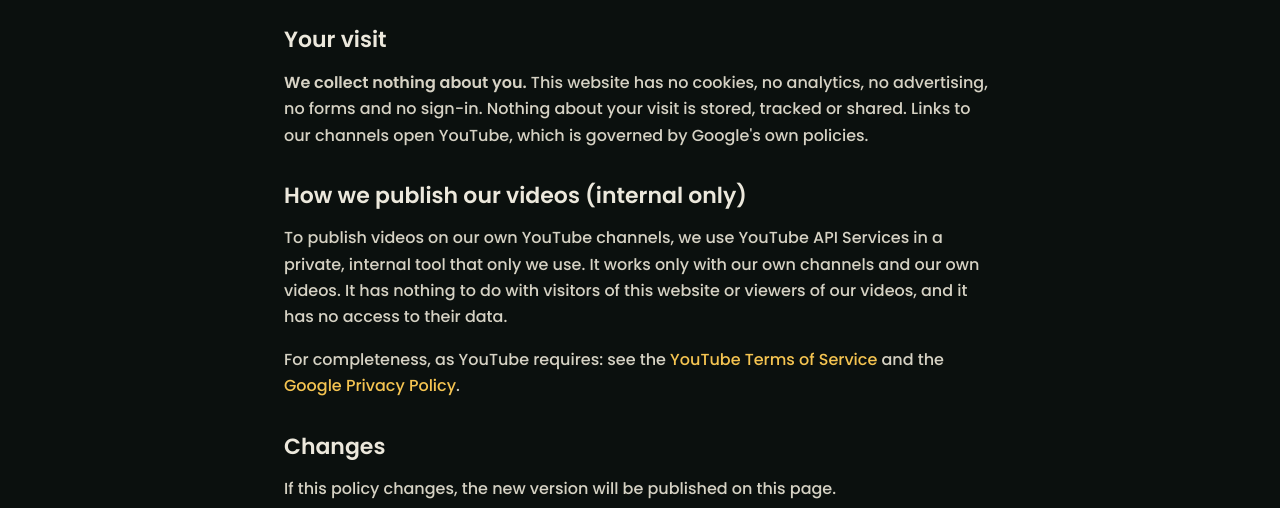
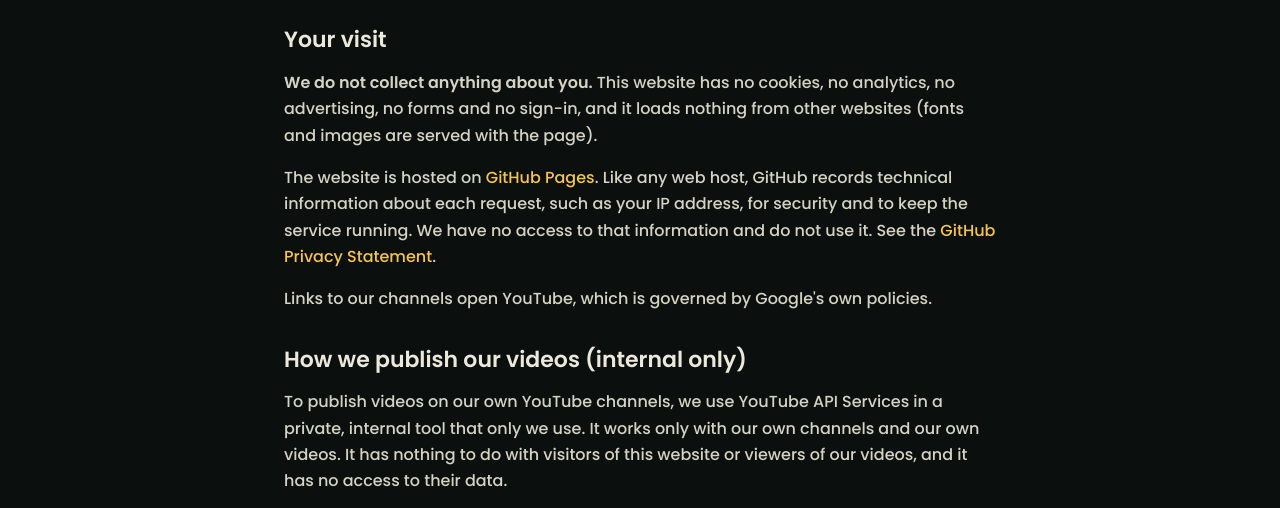
Before and after one commit to zakariaf/qurancasts, a plain HTML site: page privacy.html in a window 1280 px wide. Shown: the part 260-768 px from the top of the page. Drawn offline with Linux system fonts and the light colour scheme.

Commit message:
Privacy: say what the host records
Co-Authored-By: Claude Opus 5.5 <noreply@anthropic.com>
Claude-Session: https://claude.ai/code/session_01LKcihd4a8fkQaah8jyX5iu

```diff
--- a/privacy.html
+++ b/privacy.html
@@ -95,16 +95,20 @@ article p, article li { color: #d6d2c4; }
 <div class="top"><div class="wrap"><a href="./">القرآن الكريم · QuranCasts</a></div></div>
 <article><div class="eyebrow">QuranCasts</div><h1>Privacy policy</h1>
 <h2>Your visit</h2>
-<p><strong>We collect nothing about you.</strong> This website has no cookies, no analytics, no advertising, no forms and
-no sign-in. Nothing about your visit is stored, tracked or shared. Links to our channels open YouTube, which is governed
-by Google's own policies.</p>
+<p><strong>We do not collect anything about you.</strong> This website has no cookies, no analytics, no advertising,
+no forms and no sign-in, and it loads nothing from other websites (fonts and images are served with the page).</p>
+<p>The website is hosted on <a href="https://pages.github.com/">GitHub Pages</a>. Like any web host, GitHub records
+technical information about each request, such as your IP address, for security and to keep the service running. We have
+no access to that information and do not use it. See the
+<a href="https://docs.github.com/en/site-policy/privacy-policies/github-general-privacy-statement">GitHub Privacy Statement</a>.</p>
+<p>Links to our channels open YouTube, which is governed by Google's own policies.</p>
 <h2>How we publish our videos (internal only)</h2>
 <p>To publish videos on our own YouTube channels, we use YouTube API Services in a private, internal tool that only we use.
 It works only with our own channels and our own videos. It has nothing to do with visitors of this website or viewers of our
 videos, and it has no access to their data.</p>
 <p>For completeness, as YouTube requires: see the <a href="https://www.youtube.com/t/terms">YouTube Terms of Service</a>
 and the <a href="https://policies.google.com/privacy">Google Privacy Policy</a>.</p>
-<h2>Changes</h2><p>If this policy changes, the new version will be published on this page.</p>
+<h2>Changes</h2><p>If this policy changes (for example if we move to another host), the new version will be published on this page.</p>
 <h2>Contact</h2><p>Questions about this policy: write to us through the About page of any of our channels.</p>
 </article>
 <footer><div class="wrap"><span>© QuranCasts</span><span><a href="./#channels">Channels</a><a href="privacy.html">Privacy policy</a></span></div></footer>
```
